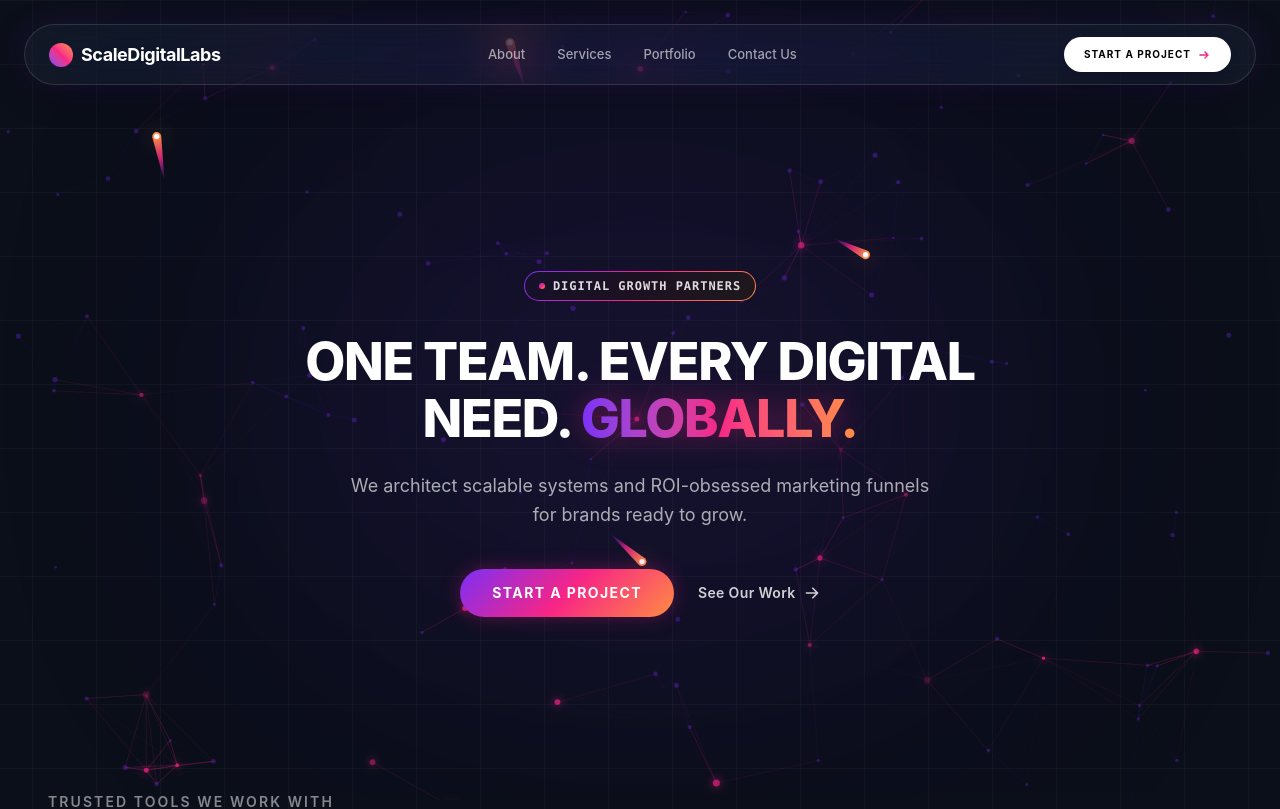
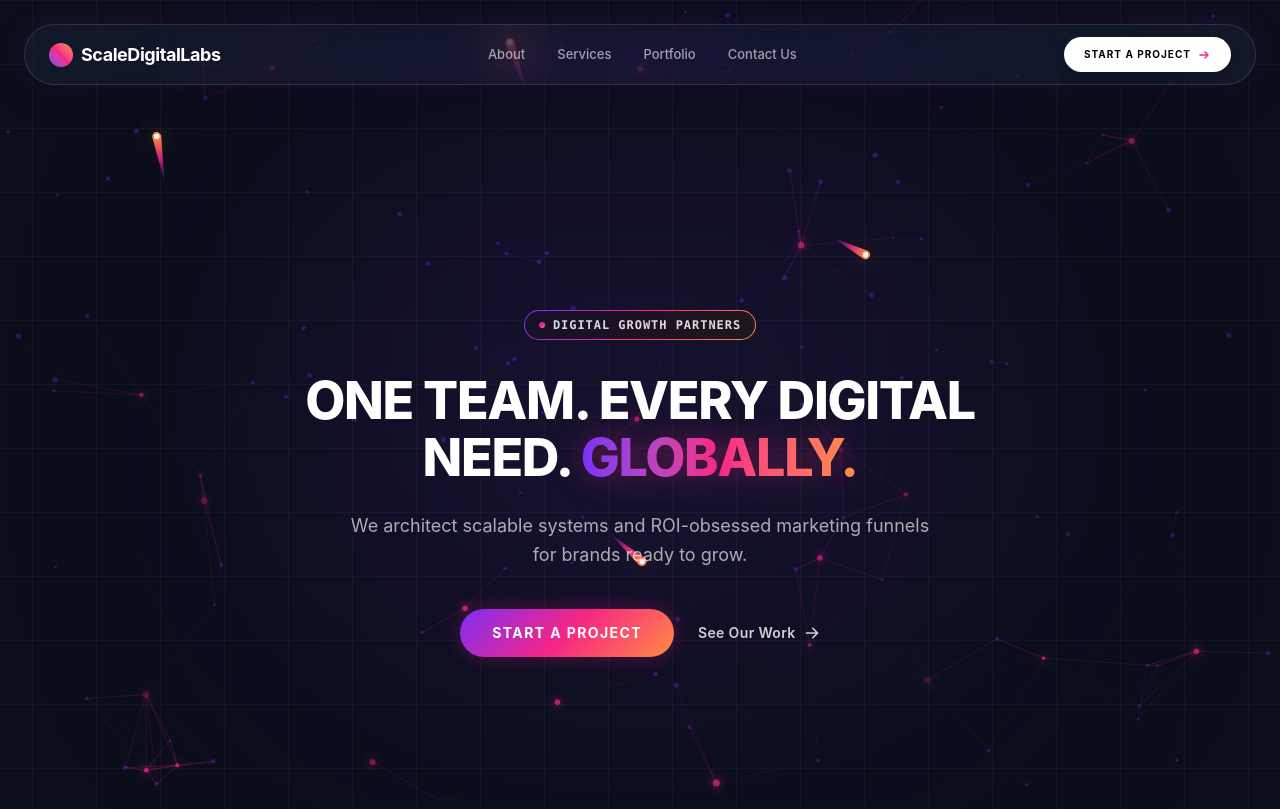
Before and after one commit to webdevusman4/Scale-Digital-Labs, a Next.js app: page / in a window 1280 px wide. Shown: the top 809 px of the page. Built offline with nearby package versions, Linux system fonts and the light colour scheme.

Commit message:
style: increase desktop home hero height by another 1.1x (to 1.21x)

```diff
--- a/components/home-hero.tsx
+++ b/components/home-hero.tsx
@@ -3,7 +3,7 @@ import { HiArrowRight } from 'react-icons/hi';
 
 export function HomeHero() {
   return (
-    <section className="relative w-full flex flex-col items-center justify-center min-h-[calc((100vh-80px)*1.3)] md:min-h-[calc((100vh-80px)*1.1)] px-6 bg-transparent overflow-hidden">
+    <section className="relative w-full flex flex-col items-center justify-center min-h-[calc((100vh-80px)*1.3)] md:min-h-[calc((100vh-80px)*1.21)] px-6 bg-transparent overflow-hidden">
 
       {/* Background ambient glow */}
       <div className="absolute top-1/2 left-1/2 -translate-x-1/2 -translate-y-1/2 w-[60vw] h-[600px] bg-[#7B2FF7] opacity-[0.05] blur-[150px] pointer-events-none" />
```
